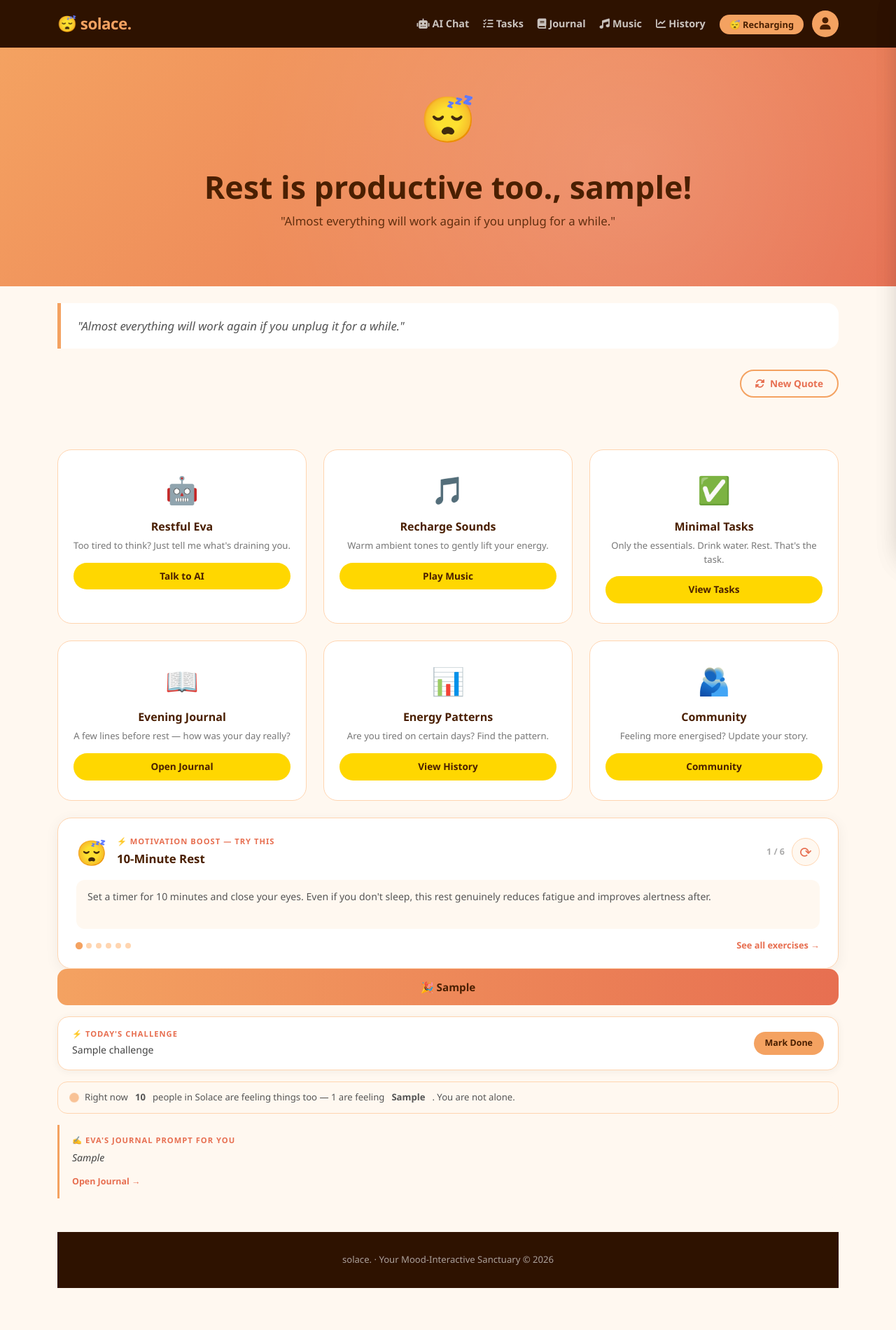
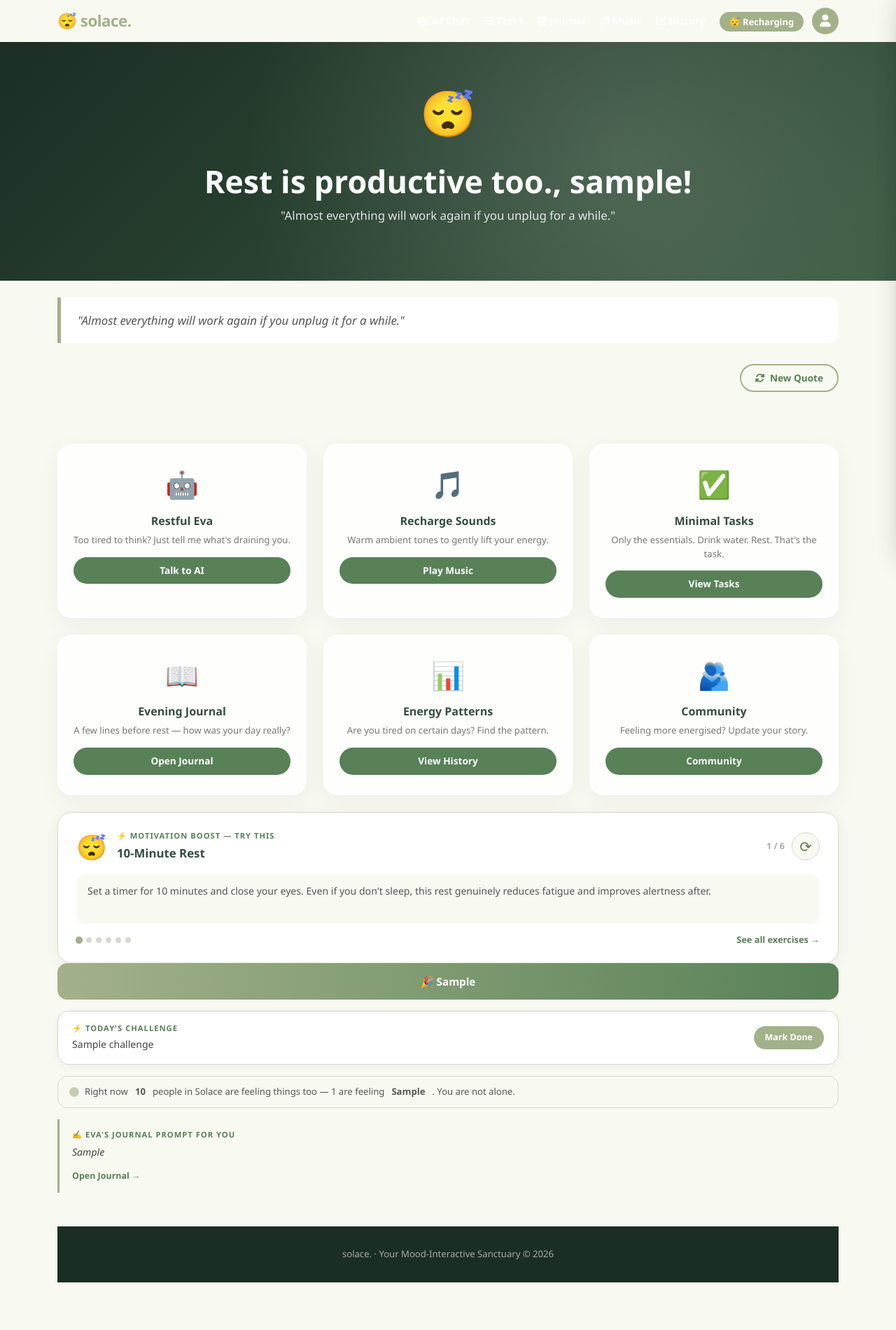
Before and after one commit to kritiu14-collab/mood-interactive-app, a Flask app: template templates/index_tired.html in a window 1280 px wide. Shown: the whole page at 70% size. After the commit the page ends 1832 px from the top, so only its background shows below. Run offline with Flask 3, Linux system fonts and the light colour scheme; the template is opened without the code that fills it: most values are stand-ins (such as "Sample title", 1, 10 or a date in 2020).

Commit message:
UI: Refined color palettes and improved text contrast for mood dashboards

```diff
--- a/templates/index_tired.html
+++ b/templates/index_tired.html
@@ -7,40 +7,37 @@
     <link href="https://cdn.jsdelivr.net/npm/bootstrap@5.3.0/dist/css/bootstrap.min.css" rel="stylesheet">
     <link rel="stylesheet" href="https://cdnjs.cloudflare.com/ajax/libs/font-awesome/6.0.0/css/all.min.css">
     <style>
-        /* ── INSIDE OUT: HAPPY = GOLDEN YELLOW ── */
+/* ── TIRED THEME: DEEP SAGE TOP & CREAM BASE ── */
         :root {
-            --mood-primary:   #F4A261;
-            --mood-secondary: #E76F51;
-            --mood-light:     #FFF8F0;
-            --mood-dark:      #4a1f00;
-            --mood-card-bg:   #FFFDF0;
-            --mood-border:    #FFD5B0;
-            --mood-btn:       #FFD700;
-            --mood-btn-text:  #4a1f00;
-            --mood-hero-from: #F4A261;
-            --mood-hero-to:   #E76F51;
-            --mood-nav-bg:    #2e1200;
-            --mood-footer-bg: #2e1200;
+            --mood-primary:   #A3B18A; /* Muted Sage */
+            --mood-secondary: #588157; /* Forest Green */
+            --mood-light:     #F8F9F1; /* Milky White Base */
+            --mood-dark:      #344E41; /* Deep Green Text */
+            --mood-card-bg:   rgba(255, 255, 255, 0.8);
+            --mood-border:    #DAD7CD;
+            --mood-btn:       #588157;
+            --mood-btn-text:  #ffffff;
+            --mood-hero-from: #1B2E24; /* DARK TOP: For white text visibility */
+            --mood-hero-to:   #3A5A40;   /* DARK SAGE */
+            --mood-nav-bg:    #1B2E24;
+            --mood-footer-bg: #1B2E24;
         }
-
-        @import url('https://fonts.googleapis.com/css2?family=Nunito:wght@400;600;700;800&display=swap');
-
-        * { box-sizing: border-box; margin: 0; padding: 0; }
 
         body {
             font-family: 'Nunito', 'Segoe UI', sans-serif;
-            background: var(--mood-light);
+            background-color: var(--mood-light);
             color: var(--mood-dark);
             min-height: 100vh;
             display: flex;
             flex-direction: column;
         }
 
-        /* ── NAVBAR ── */
-        .navbar {
-            background: var(--mood-nav-bg) !important;
-            padding: 12px 0;
-            position: sticky; top: 0; z-index: 100;
+        /* Glassmorphism for the cards to match the light theme */
+        .feature-card {
+            background: var(--mood-card-bg) !important;
+            backdrop-filter: blur(8px);
+            border: 1.5px solid white !important; /* White border makes sage pop */
+            box-shadow: 0 8px 32px rgba(0,0,0,0.05);
         }
 
         .navbar-brand {
@@ -268,10 +265,10 @@
 
         /* ── HERO ── */
         .hero-section {
-            background: linear-gradient(135deg, var(--mood-hero-from), var(--mood-hero-to));
+          background: linear-gradient(135deg, var(--mood-hero-from), var(--mood-hero-to)) !important;
             padding: 60px 0 80px;
             text-align: center;
-            color: var(--mood-btn-text);
+           color: #FFFFFF !important;
             position: relative;
             overflow: hidden;
         }
```
Also changed, not shown: templates/index_angry.html (+23 -17 lines), templates/index_anxious.html (+23 -17 lines), database.db.
